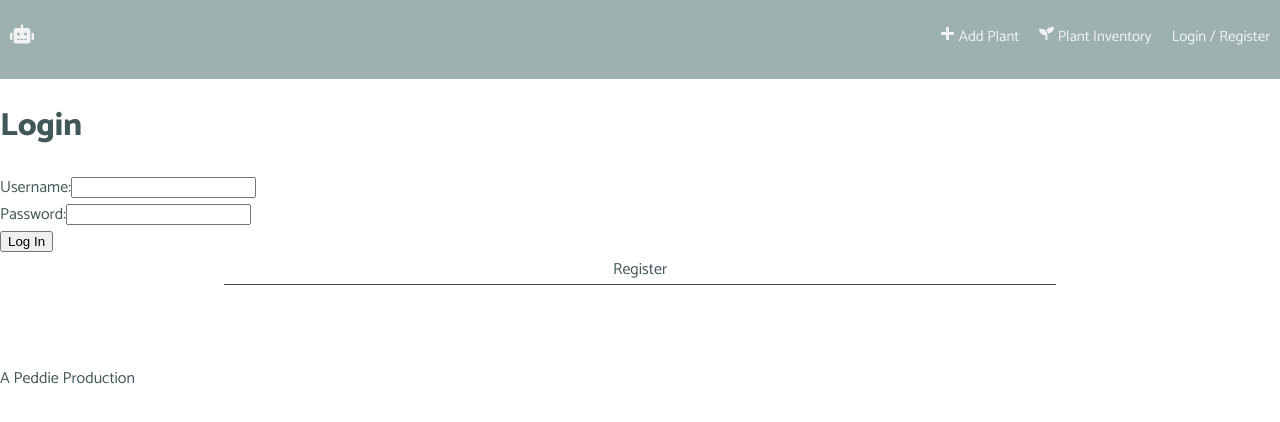
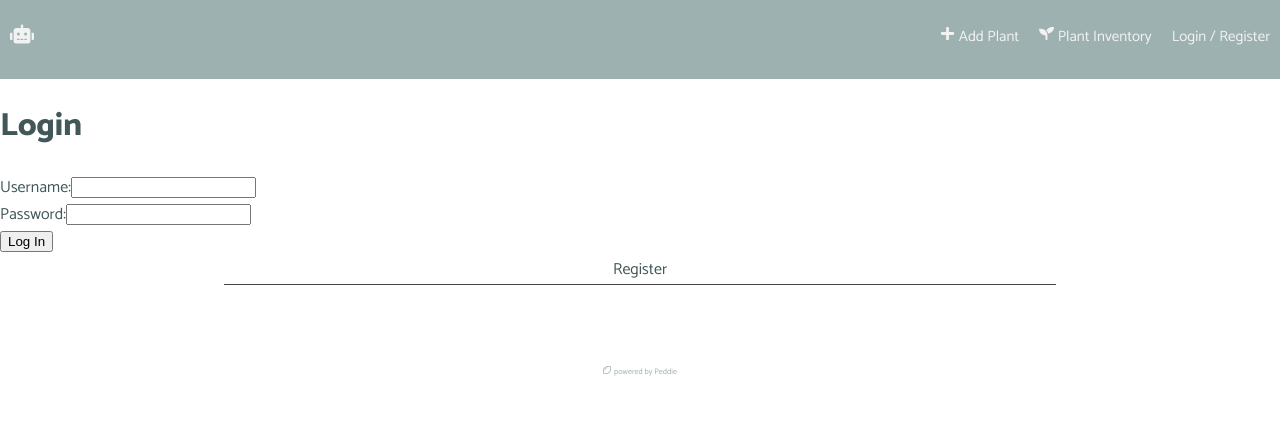
Before and after one commit to rachelpeddie/solo-plant, a React (Create React App) app: page /dashboard#/home in a window 1280 px wide. Shown: the top 422 px of the page. Built offline with nearby package versions, Linux system fonts and the light colour scheme; no server answers.

Commit message:
more styling

```diff
--- a/src/components/App/App.css
+++ b/src/components/App/App.css
@@ -92,3 +92,13 @@ button {
 .logout-button:hover {
     color: #425757;
 }
+
+.footer {
+    text-align: center;
+    color: #9db1b1;
+    font-size: 8px;
+}
+
+.lemon {
+    padding-right: 3px;
+}
--- a/src/components/Footer/Footer.js
+++ b/src/components/Footer/Footer.js
@@ -1,5 +1,6 @@
 import React from 'react';
 import './Footer.css'
+import { FaRegLemon } from 'react-icons/fa';
 
 // This is one of our simplest components
 // It doesn't have local state, so it can be a function component.
@@ -8,7 +9,7 @@ import './Footer.css'
 
 const Footer = () => (
   <footer>
-    <p className="footer-class">A Peddie Production</p>
+    <p className="footer"><FaRegLemon className="lemon"/>powered by Peddie</p>
   </footer>
 );
 
```
